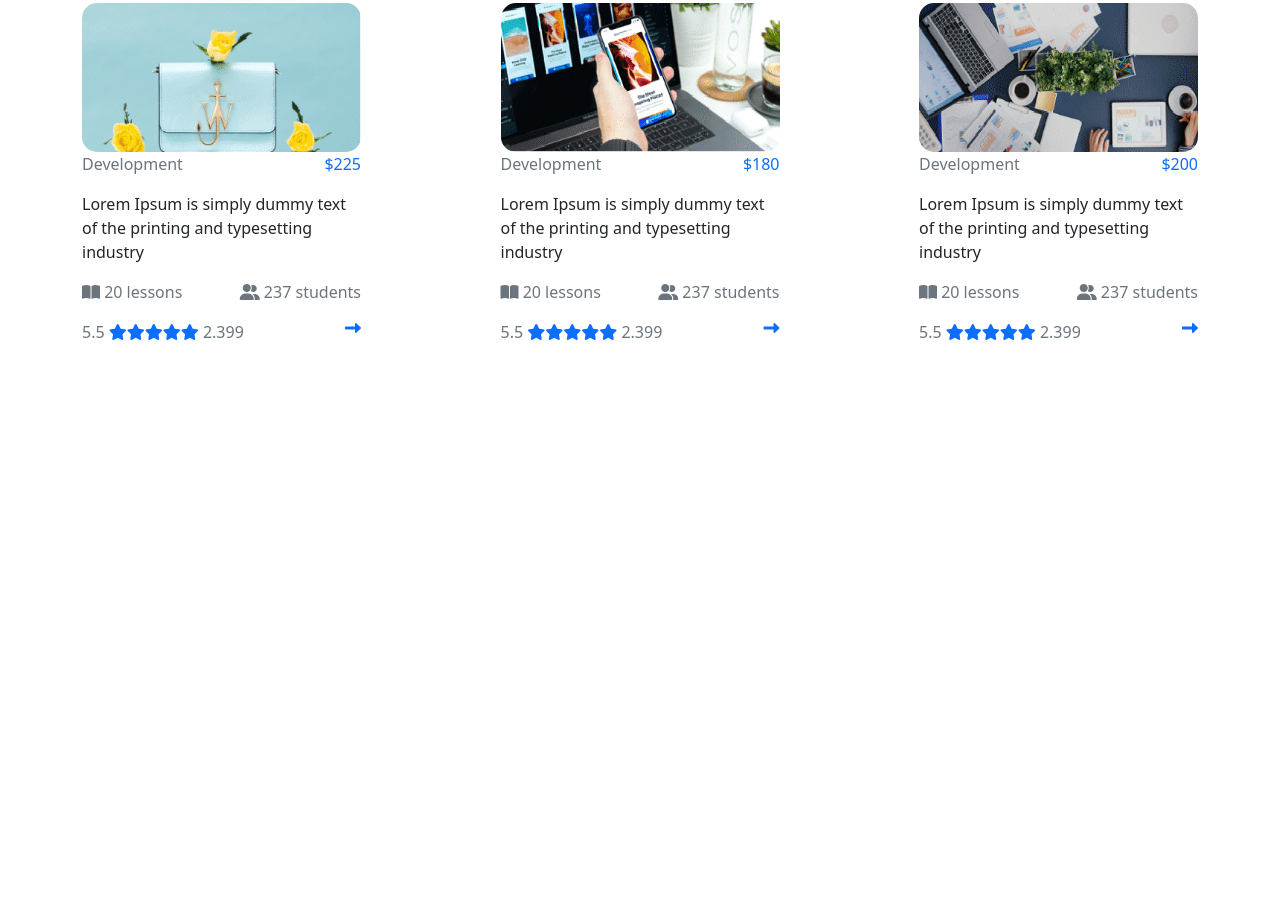
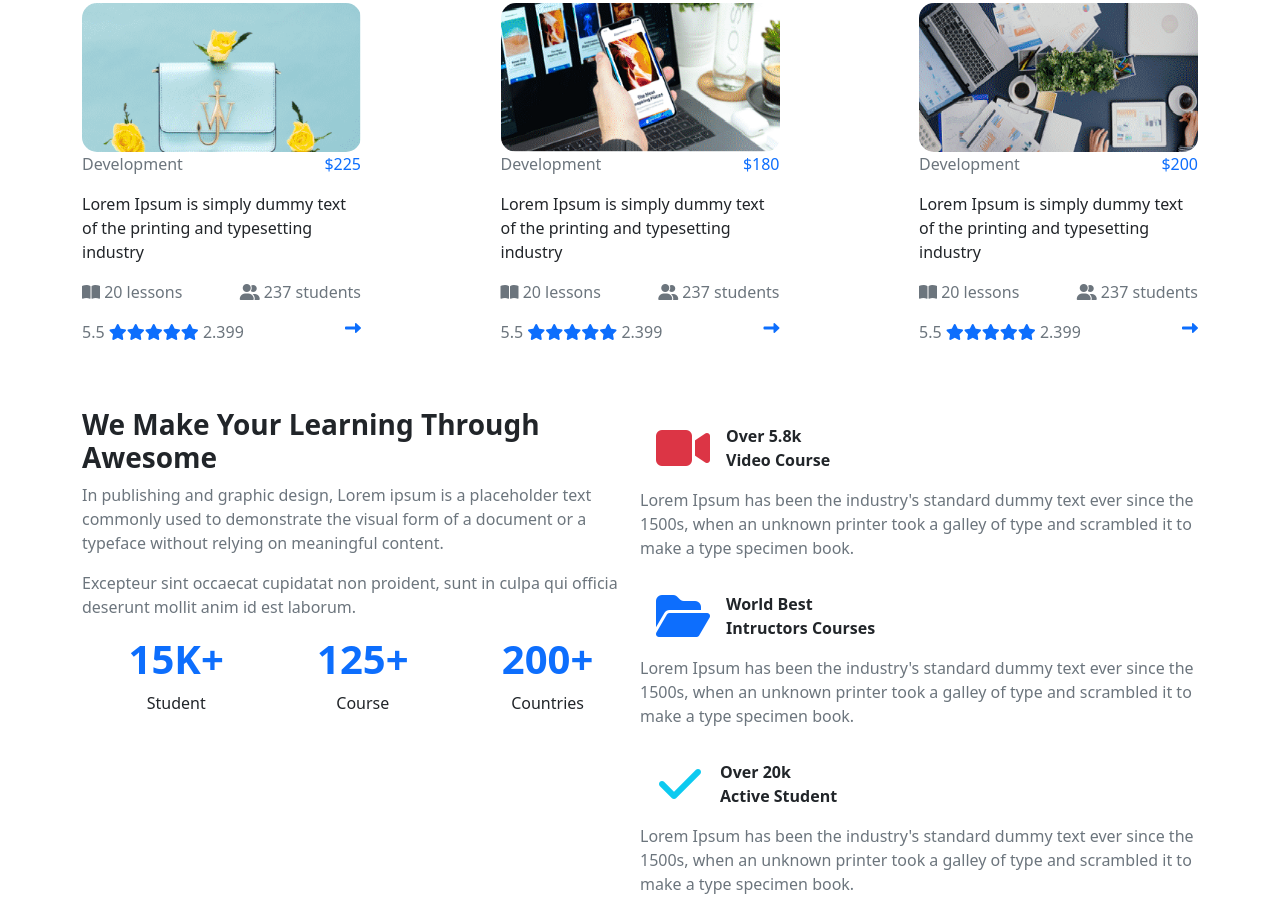
Before and after one commit to duehoangsinh/lab_template_1, a plain HTML site: page index.html in a window 1280 px wide. Shown: the part 1393-2305 px from the top of the page. Before the commit the page ends 1753 px from the top, so only its background shows below. Drawn offline with nearby package versions, Linux system fonts and the light colour scheme.

Commit message:
lab_landingpage

```diff
--- a/index.html
+++ b/index.html
@@ -221,6 +221,65 @@
                 </div>
             </div>
         </section>
+        <!--landing-->
+        <section class="landing container d-flex flex-wrap justify-content-around mt-5">
+            <div class="landing-content col-12 col-sm-12 col-md-6 col-lg-6">
+                <div class="landing-content__title">
+                    <h3 class="fw-bold">We Make Your Learning Through Awesome</h3>
+                    <p class="text-break text-secondary fs-6">In publishing and graphic design, Lorem ipsum is a placeholder text commonly used to demonstrate the visual form of a document or a typeface without relying on meaningful content.</p>
+                    <p class="text-break text-secondary fs-6">Excepteur sint occaecat cupidatat non proident, sunt in culpa qui officia deserunt mollit anim id est laborum.</p>
+                    <div class="sumary d-flex w-100 justify-content-around">
+                        <div class="d-block">
+                            <h1 class="text-primary fw-bold">15K+</h1>
+                            <p>Student</p>
+                        </div>
+                        <div class="d-block">
+                            <h1 class="text-primary fw-bold">125+</h1>
+                            <p>Course</p>
+                        </div>
+                        <div class="d-block">
+                            <h1 class="text-primary fw-bold">200+</h1>
+                            <p>Countries</p>
+                        </div>
+                    </div>
+                </div>
+            </div>
+            <div class="d-flex flex-column justify-content-between col-12 col-sm-12 col-md-6 col-lg-6">
+                <div class="landing-content__video">
+                    <div class="video-item d-flex justify-content-start align-items-center">
+                        <i class="m-3 text-danger fa-solid fa-video"></i>
+                        <div class="d-block fw-bold fs-6">
+                            <span>Over 5.8k</span><br/>
+                            <span>Video Course</span>
+                        </div>
+                    </div>
+                    <p class="text-break text-secondary"> Lorem Ipsum has been the industry's standard dummy text ever since the 1500s, when an unknown printer took a galley of type and
+                    scrambled it to make a type specimen book.</p>
+                </div>
+                <div class="landing-content__best">
+                    <div class="best-item d-flex justify-content-start align-items-center">
+                        <i class=" m-3 text-primary fa-solid fa-folder-open"></i>
+                        <div class="d-block fw-bold fs-6">
+                            <span>World Best</span><br/>
+                            <span>Intructors Courses</span>
+                        </div>
+                    </div>
+                    <p class="text-break text-secondary"> Lorem Ipsum has been the industry's standard dummy text ever since the 1500s, when an unknown printer took a galley of type and
+                    scrambled it to make a type specimen book.</p>
+                </div>
+                <div class="landing-content__student">
+                    <div class="active-item d-flex justify-content-start align-items-center">
+                        <i class="m-3 text-info fa-solid fa-check"></i>
+                        <div class="d-block fw-bold fs-6">
+                            <span>Over 20k</span><br/>
+                            <span>Active Student</span>
+                        </div>
+                    </div>
+                    <p class="text-break text-secondary"> Lorem Ipsum has been the industry's standard dummy text ever since the 1500s, when an unknown printer took a galley of type and
+                    scrambled it to make a type specimen book.</p>
+                </div>
+            </div>
+        </section>
     </main>
 
     <script src="https://cdn.jsdelivr.net/npm/bootstrap@5.2.2/dist/js/bootstrap.bundle.min.js" integrity="sha384-OERcA2EqjJCMA+/3y+gxIOqMEjwtxJY7qPCqsdltbNJuaOe923+mo//f6V8Qbsw3" crossorigin="anonymous"></script>
--- a/style.css
+++ b/style.css
@@ -56,3 +56,19 @@ body{
 .feature-content{
     margin-top: 40px;
 }
+.sumary h1{
+    text-align: center;
+}
+.sumary p{
+    text-align: center;
+    margin-top: 0;
+}
+.video-item i{
+    font-size: 3em;
+}
+.best-item i{
+    font-size: 3em;
+}
+.active-item{
+    font-size: 3em;
+}
```
